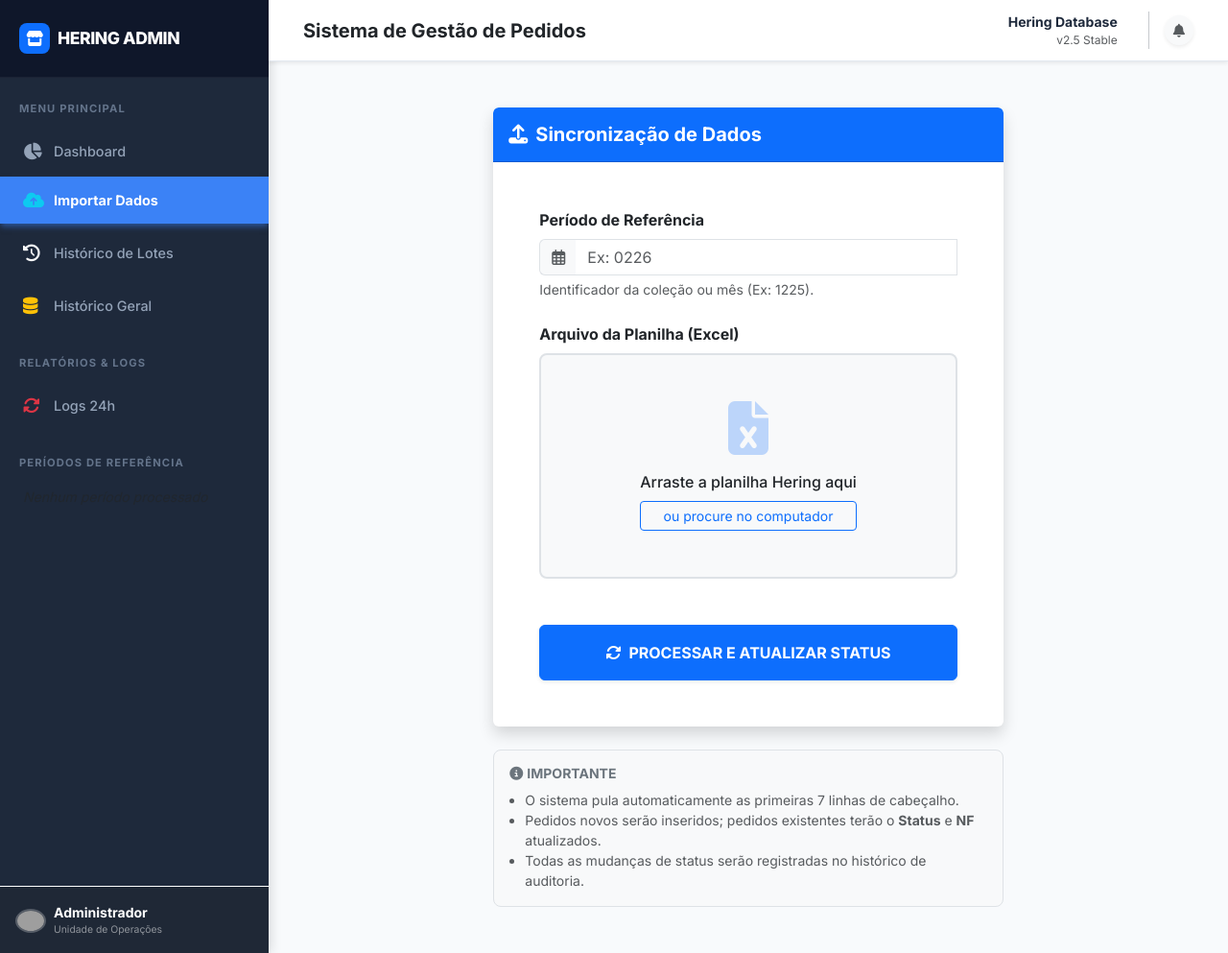
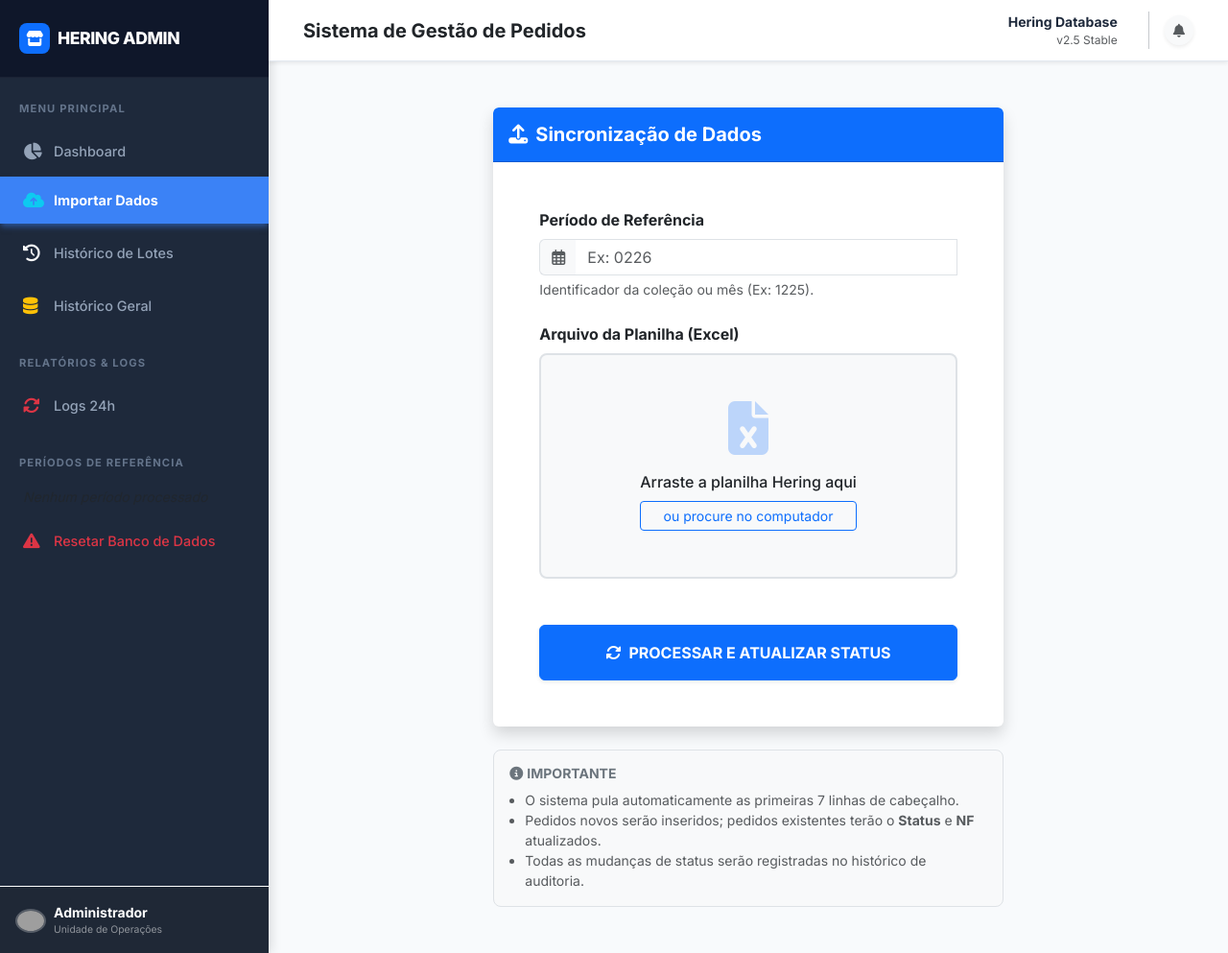
Before and after one commit to diegoheringitajuba-beep/controle_pedidos, a Flask app: page /importar in a window 1280 px wide. Shown: the whole page at 96% size. Run offline with Flask 3, Linux system fonts and the light colour scheme; grey boxes are pictures that could not be loaded.

Commit message:
Update base.html

```diff
--- a/templates/base.html
+++ b/templates/base.html
@@ -201,6 +201,10 @@
             {% else %}
                 <div class="px-4 py-2 small text-muted fst-italic">Nenhum período processado</div>
             {% endif %}
+
+            <a href="#" class="list-group-item list-group-item-action text-danger" onclick="confirmReset(event)">
+                <i class="fas fa-exclamation-triangle"></i> Resetar Banco de Dados
+            </a>
         </div>
 
         <div class="p-3 bg-dark bg-opacity-25 mt-auto border-top border-white border-opacity-5">
@@ -283,6 +287,24 @@
             sidebar.style.marginLeft = "-280px";
         }
     });
+
+    function confirmReset(event) {
+        event.preventDefault();
+        if (confirm("ATENÇÃO: Esta ação irá APAGAR TODOS OS DADOS do banco de dados. Tem certeza que deseja continuar?")) {
+            fetch("{{ url_for('reset_database') }}", {
+                method: "POST"
+            }).then(response => {
+                if (response.ok) {
+                    window.location.href = "{{ url_for('index') }}";
+                } else {
+                    alert("Erro ao resetar o banco de dados.");
+                }
+            }).catch(error => {
+                console.error("Erro:", error);
+                alert("Erro de comunicação ao resetar o banco de dados.");
+            });
+        }
+    }
 </script>
 
 </body>
```
